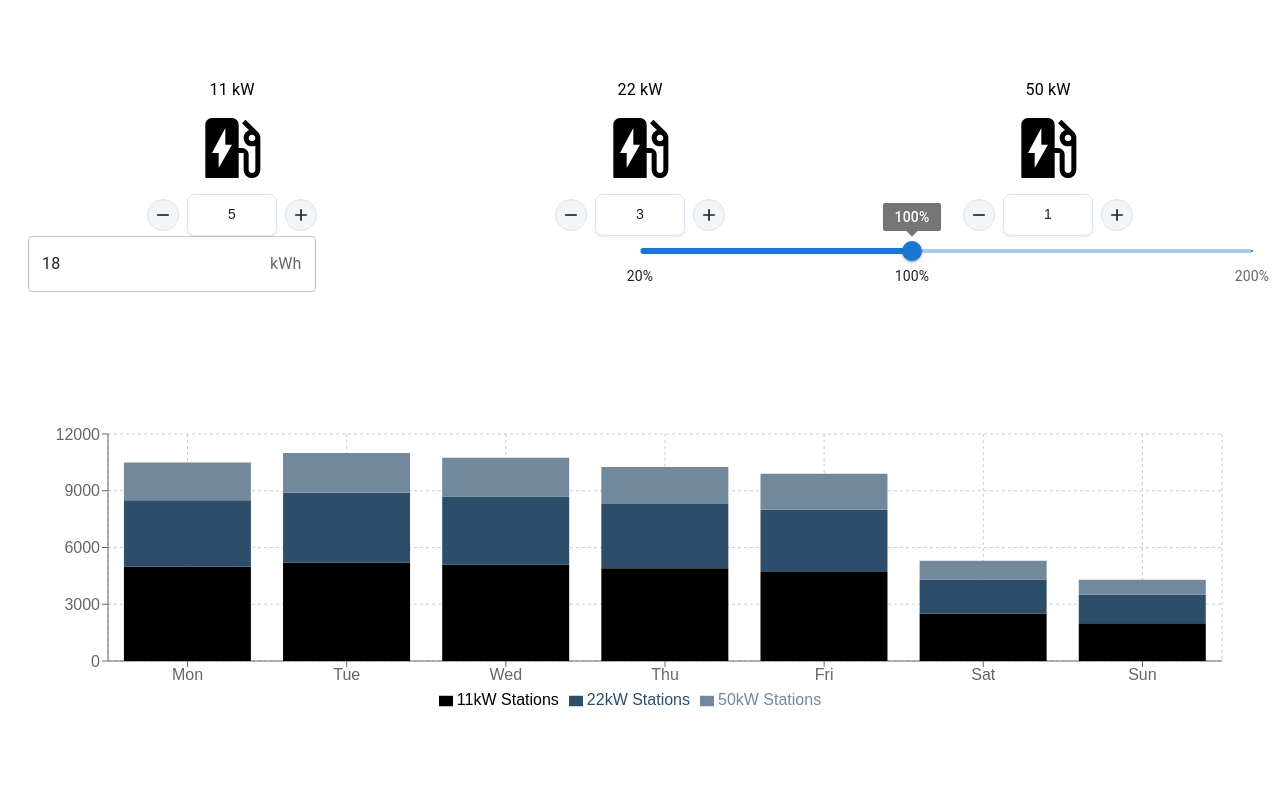
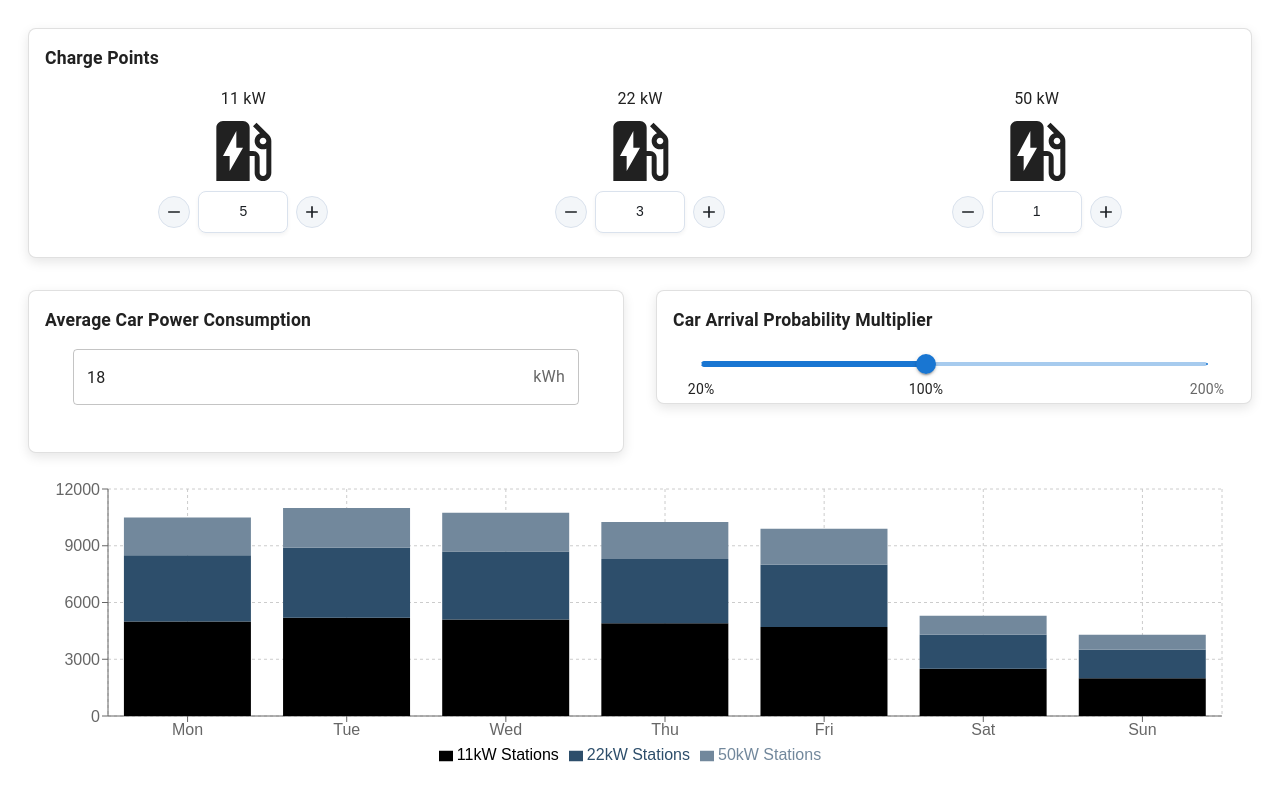
Before and after one commit to jhyahav/PowerCalc, a React (Vite) app: page / in a window 1280 px wide. Built offline with nearby package versions, Linux system fonts and the light colour scheme.

Commit message:
create standard card component, wrap subsections in it, some fundamental styling work

```diff
--- a/src/input-section/InputSection.tsx
+++ b/src/input-section/InputSection.tsx
@@ -9,12 +9,14 @@ import { CarPowerConsumption } from "./components/CarPowerConsumption";
 import { PowerPerChargePoint } from "../types";
 import { ChargepointCounters } from "./components/ChargepointCounters";
 
-const InputSectionContainer = styled(Box)({
+const InputSectionContainer = styled(Box)(({ theme }) => ({
   display: "grid",
   width: "100%",
   gridTemplateColumns: "repeat(6, 1fr)",
-  gridTemplateRows: "2fr 1fr",
-});
+  gridTemplateRows: "auto auto",
+  columnGap: theme.spacing(4),
+  rowGap: theme.spacing(2),
+}));
 export const InputSection = () => {
   const [currentInput, dispatch] = useReducer(inputReducer, initialInput);
 
--- a/src/input-section/components/CarPowerConsumption.tsx
+++ b/src/input-section/components/CarPowerConsumption.tsx
@@ -1,6 +1,7 @@
 import { Box, InputAdornment, TextField } from "@mui/material";
 import { styled } from "@mui/material/styles";
 import { ChangeEvent, FC, useState } from "react";
+import { StandardCard } from "../../shared/StandardCard";
 
 type Props = {
   carPowerConsumption: number;
@@ -11,6 +12,12 @@ const CarPowerContainer = styled(Box)({
   gridColumn: "span 3",
 });
 
+const StyledTextField = styled(TextField)({
+  width: "90%",
+  margin: "auto",
+});
+
+const ERROR_MESSAGE = "Please enter a valid, non-negative number.";
 export const CarPowerConsumption: FC<Props> = ({
   carPowerConsumption,
   updateCarPowerConsumption,
@@ -31,7 +38,8 @@ export const CarPowerConsumption: FC<Props> = ({
 
   return (
     <CarPowerContainer>
-      <TextField
+      <StandardCard title="Average Car Power Consumption">
+        <StyledTextField
           value={carPowerConsumption}
           onChange={handleChange}
           slotProps={{
@@ -40,8 +48,9 @@ export const CarPowerConsumption: FC<Props> = ({
             },
           }}
           error={hasError}
-        helperText={hasError ? "Please enter a valid non-negative number" : " "}
+          helperText={hasError ? ERROR_MESSAGE : " "}
         />
+      </StandardCard>
     </CarPowerContainer>
   );
 };
--- a/src/input-section/components/ChargepointCounters.tsx
+++ b/src/input-section/components/ChargepointCounters.tsx
@@ -1,6 +1,15 @@
 import { FC } from "react";
 import { PowerPerChargePoint } from "../../types";
 import { ViewChargepointCounter } from "./ViewChargepointCounter";
+import { StandardCard } from "../../shared/StandardCard";
+import { Box } from "@mui/material";
+import { styled } from "@mui/material/styles";
+
+const FlexContainer = styled(Box)({
+  display: "flex",
+  width: "100%",
+  justifyContent: "space-around",
+});
 
 type Props = {
   powerPerChargePoint: PowerPerChargePoint;
@@ -16,12 +25,18 @@ export const ChargepointCounters: FC<Props> = ({
   const getUpdaterBywattage = (wattage: number) => (newCount: number) =>
     updatePowerPerChargepoint({ ...powerPerChargePoint, [wattage]: newCount });
 
-  return wattages.map((wattage) => (
+  return (
+    <StandardCard title={"Charge Points"} sx={{ gridColumn: "span 6" }}>
+      <FlexContainer>
+        {wattages.map((wattage) => (
           <ViewChargepointCounter
             count={powerPerChargePoint[wattage]}
             key={wattage}
             updateCount={getUpdaterBywattage(wattage)}
             wattage={wattage}
           />
-  ));
+        ))}
+      </FlexContainer>
+    </StandardCard>
+  );
 };
--- a/src/input-section/components/ProbabilitySlider.tsx
+++ b/src/input-section/components/ProbabilitySlider.tsx
@@ -1,6 +1,7 @@
 import { Slider, Box } from "@mui/material";
 import { styled } from "@mui/material/styles";
 import { FC } from "react";
+import { StandardCard } from "../../shared/StandardCard";
 
 const SliderContainer = styled(Box)({
   gridColumn: "span 3",
@@ -35,17 +36,20 @@ export const ProbabilitySlider: FC<Props> = ({
 
   return (
     <SliderContainer>
+      <StandardCard title="Car Arrival Probability Multiplier">
         <Slider
           defaultValue={100}
           getAriaValueText={valueText}
-        valueLabelDisplay="on"
+          valueLabelDisplay="auto"
           min={20}
           max={200}
           marks={marks}
           value={arrivalProbability}
           valueLabelFormat={valueText}
           onChange={handleChange}
+          sx={{ width: "90%", margin: "auto" }}
         />
+      </StandardCard>
     </SliderContainer>
   );
 };
--- /dev/null
+++ b/src/shared/StandardCard.tsx
@@ -0,0 +1,39 @@
+import { Card, CardContent, Typography } from "@mui/material";
+import { styled } from "@mui/material/styles";
+import { ComponentProps, FC, ReactNode } from "react";
+
+const StyledCard = styled(Card)(({ theme }) => ({
+  borderRadius: 8,
+  boxShadow: "0 4px 12px rgba(0, 0, 0, 0.1)",
+  marginBottom: theme.spacing(2),
+}));
+
+const StyledCardContent = styled(CardContent)(({ theme }) => ({
+  display: "flex",
+  flexDirection: "column",
+  justifyContent: "flex-start",
+  gap: theme.spacing(2),
+  height: "100%",
+}));
+
+const Title = styled(Typography)({
+  fontWeight: 600,
+  fontSize: "1.1rem",
+});
+
+type Props = {
+  title: string;
+  children: ReactNode;
+  sx?: ComponentProps<typeof Card>["sx"];
+};
+
+export const StandardCard: FC<Props> = ({ title, children, sx }) => {
+  return (
+    <StyledCard variant="outlined" sx={sx}>
+      <StyledCardContent>
+        <Title>{title}</Title>
+        {children}
+      </StyledCardContent>
+    </StyledCard>
+  );
+};
```
Lines whose indentation alone changed are shown as unchanged.
